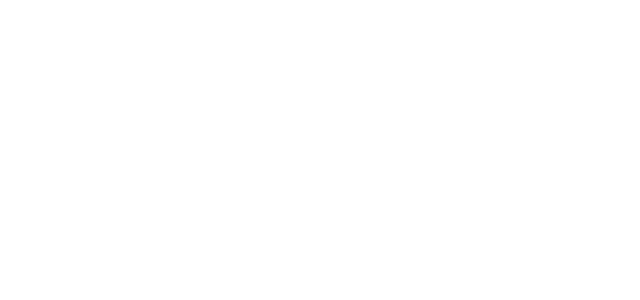
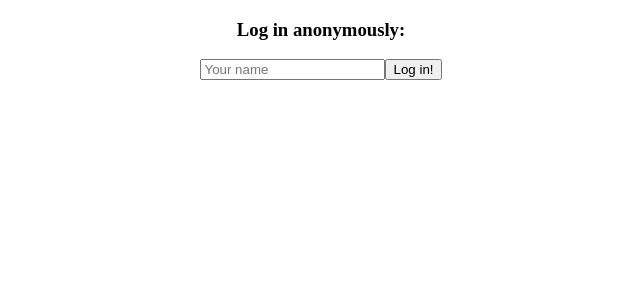
Before and after one commit to jinitsuga/onesy, a React (Create React App) app: page / in a window 1280 px wide. Shown: the top 300 px of the page, without its empty margins (319-959 px from the left). Built offline with nearby package versions, Linux system fonts and the light colour scheme; no server answers; the database is empty.

Commit message:
getting users data, and setting up log in component

```diff
--- a/package.json
+++ b/package.json
@@ -9,6 +9,7 @@
     "firebase": "^9.9.0",
     "react": "^18.2.0",
     "react-dom": "^18.2.0",
+    "react-router-dom": "^6.3.0",
     "react-scripts": "5.0.1",
     "web-vitals": "^2.1.4"
   },
--- a/src/App.js
+++ b/src/App.js
@@ -1,18 +1,53 @@
 import "./App.css";
-import firebase from "firebase/compat/app";
+import React from "react";
+import Home from "./Components/Home/Home";
 import { initializeApp } from "firebase/app";
 import { firebaseConfig } from "./firebase-config";
 import { getFirestore } from "firebase/firestore";
-import { collection, addDoc, doc, setDoc } from "firebase/firestore";
-
+import {
+  collection,
+  addDoc,
+  doc,
+  setDoc,
+  query,
+  where,
+  getDocs,
+} from "firebase/firestore";
+import { ghostUsers } from "./ghostUsers";
 const app = initializeApp(firebaseConfig);
 const database = getFirestore(app);
-console.log(database);
 
+const q = query(collection(database, "users"));
+
+async function printUsersCollection() {
+  const querySnap = await getDocs(q);
+  querySnap.forEach((doc) => {
+    console.log(doc.id, doc.data());
+  });
+}
+printUsersCollection();
 // adding ghost users
+// async function addGhostUser(user) {
+//   await addDoc(collection(database, "users"), {
+//     metadata: user.metadata,
+//     followers: [],
+//     following: [],
+//   });
+// }
+// // ghostUsers.forEach((user) => {
+
+// //   addGhostUser(user)});
 
 function App() {
-  return <div className="App"></div>;
+  const [userLoggedIn, setUserLoggedIn] = React.useState(false);
+
+  function logUserIn() {}
+
+  return (
+    <div className="App">
+      <Home />
+    </div>
+  );
 }
 
 export default App;
--- /dev/null
+++ b/src/Components/Home/Home.js
@@ -0,0 +1,9 @@
+import React from "react";
+import Login from "./Login/Login";
+export default function Home(props) {
+  return (
+    <section className="home">
+      <Login />
+    </section>
+  );
+}
--- /dev/null
+++ b/src/Components/Home/Login/Login.js
@@ -0,0 +1,25 @@
+import React from "react";
+
+export default function Login(props) {
+  const [userName, setUserName] = React.useState("");
+
+  function handleChange(e) {
+    setUserName(e.target.value);
+  }
+
+  return (
+    <div className="login">
+      <h3 className="login-title">Log in anonymously: </h3>
+      <form>
+        <label htmlFor="name">
+          <input
+            className="name-input"
+            placeholder="Your name"
+            onChange={handleChange}
+          ></input>
+        </label>
+        <button className="login-button">Log in!</button>
+      </form>
+    </div>
+  );
+}
--- /dev/null
+++ b/src/ghostUsers.js
@@ -0,0 +1,30 @@
+const ghostUsers = [
+  {
+    metadata: {
+      name: "Frog",
+      avatar: "",
+      bio: "take that leap",
+    },
+    followers: [],
+    following: [],
+  },
+  {
+    metadata: {
+      name: "Doge",
+      avatar: "",
+      bio: "i only follow my hooman",
+    },
+    followers: [],
+    following: [],
+  },
+  {
+    metadata: {
+      name: "BEe",
+      avatar: "",
+      bio: "where pollen?",
+    },
+    followers: [],
+    following: [],
+  },
+];
+export { ghostUsers };
```
Also changed, not shown: src/setupTests.js (deleted, +0 -5 lines), src/Components/Home/Home.css (added), src/Components/Home/Login/Login.css (added), 1 other file (tests, documents, lock files or other folders).
